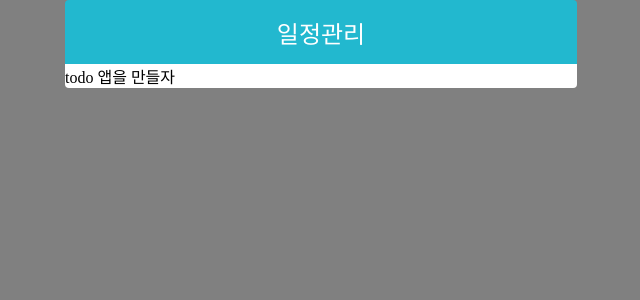
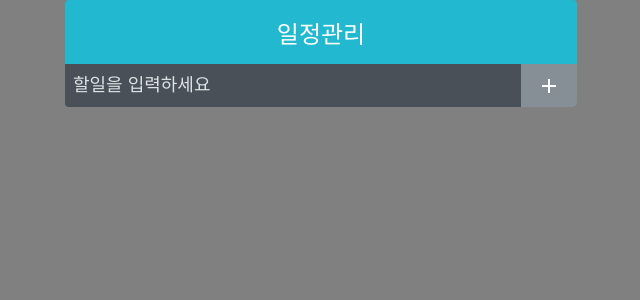
Before and after one commit to normalstory/todo-v2, a React (Create React App) app: page / in a window 1280 px wide. Shown: the top 300 px of the page, without its empty margins (319-959 px from the left). Built offline with nearby package versions, Linux system fonts and the light colour scheme.

Commit message:
add - insert

```diff
--- a/src/App.js
+++ b/src/App.js
@@ -1,10 +1,13 @@
 import React from "react";
 import TodoTemplate from "./components/TodoTemplate";
+import TodoInsert from "./components/TodoInsert";
 
 const App = () => {
   return (
     <div>
-      <TodoTemplate>todo 앱을 만들자 </TodoTemplate>
+      <TodoTemplate>
+        <TodoInsert />
+      </TodoTemplate>
     </div>
   );
 };
--- a/src/components/TodoInsert.js
+++ b/src/components/TodoInsert.js
@@ -0,0 +1,16 @@
+import React from "react";
+import { MdAdd } from "react-icons/md"; //https://react-icons.github.io/
+import "./TodoInsert.scss";
+
+const TodoInsert = () => {
+  return (
+    <form className="TodoInsert">
+      <input placeholder="할일을 입력하세요" />
+      <button type="submit">
+        <MdAdd />
+      </button>
+    </form>
+  );
+};
+
+export default TodoInsert;
--- /dev/null
+++ b/src/components/TodoInsert.scss
@@ -0,0 +1,34 @@
+.TodoInsert {
+  display: flex;
+  background: #495057;
+  input {
+    background: none;
+    outline: none;
+    border: none;
+    padding: 0.5rem;
+    font-size: 1.125rem;
+    line-height: 1.5;
+    color: white;
+    &::placeholder {
+      color: #dee2e6;
+    }
+    flex: 1;
+  }
+  button {
+    background: none;
+    outline: none;
+    border: none;
+    background: #868e96;
+    color: white;
+    padding-left: 1rem;
+    padding-right: 1rem;
+    font-size: 1.5rem;
+    display: flex;
+    align-items: center;
+    cursor: pointer;
+    transition: 0.1s background ease-in;
+    &:hover {
+      background: #adb5bd;
+    }
+  }
+}
```
